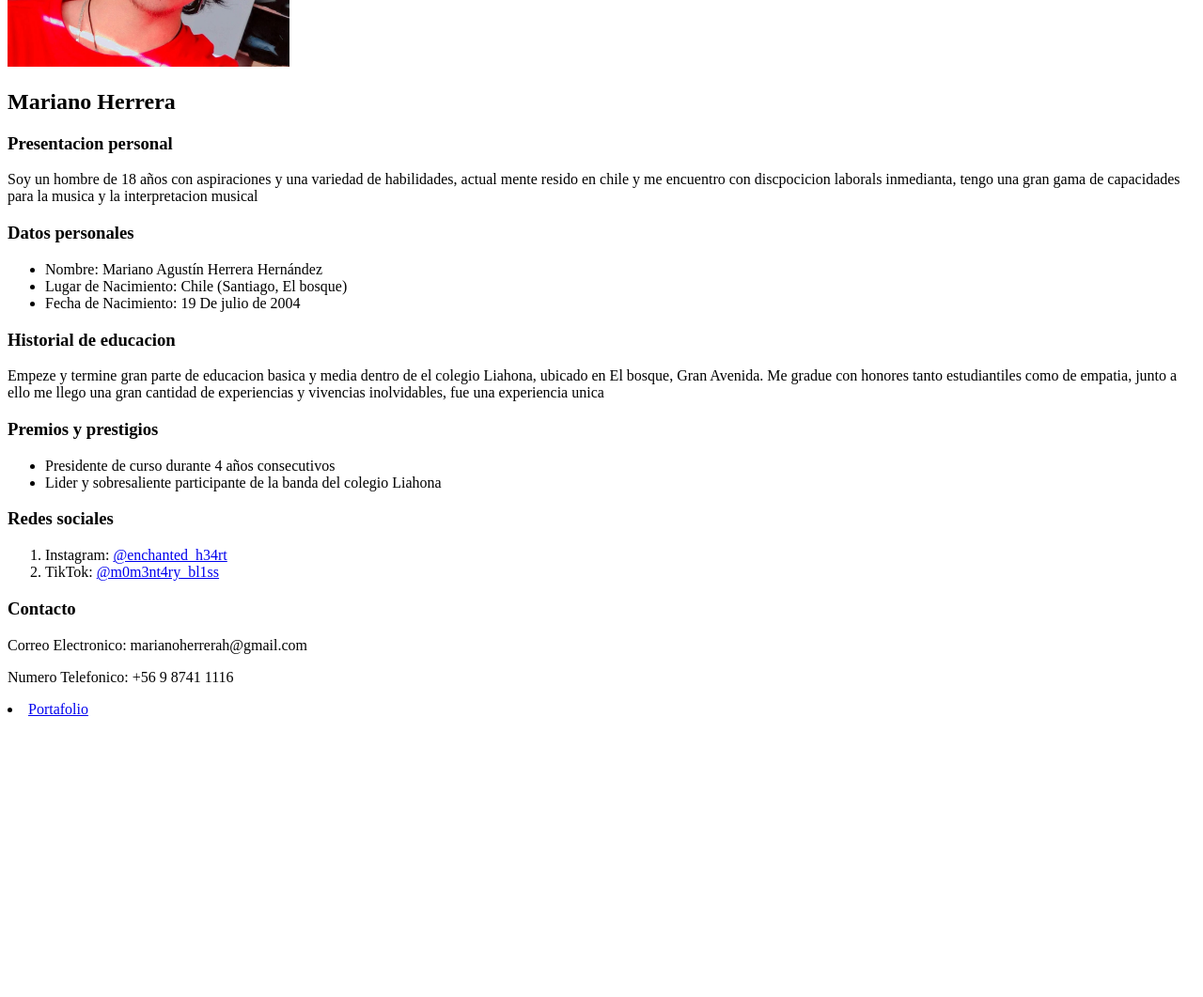
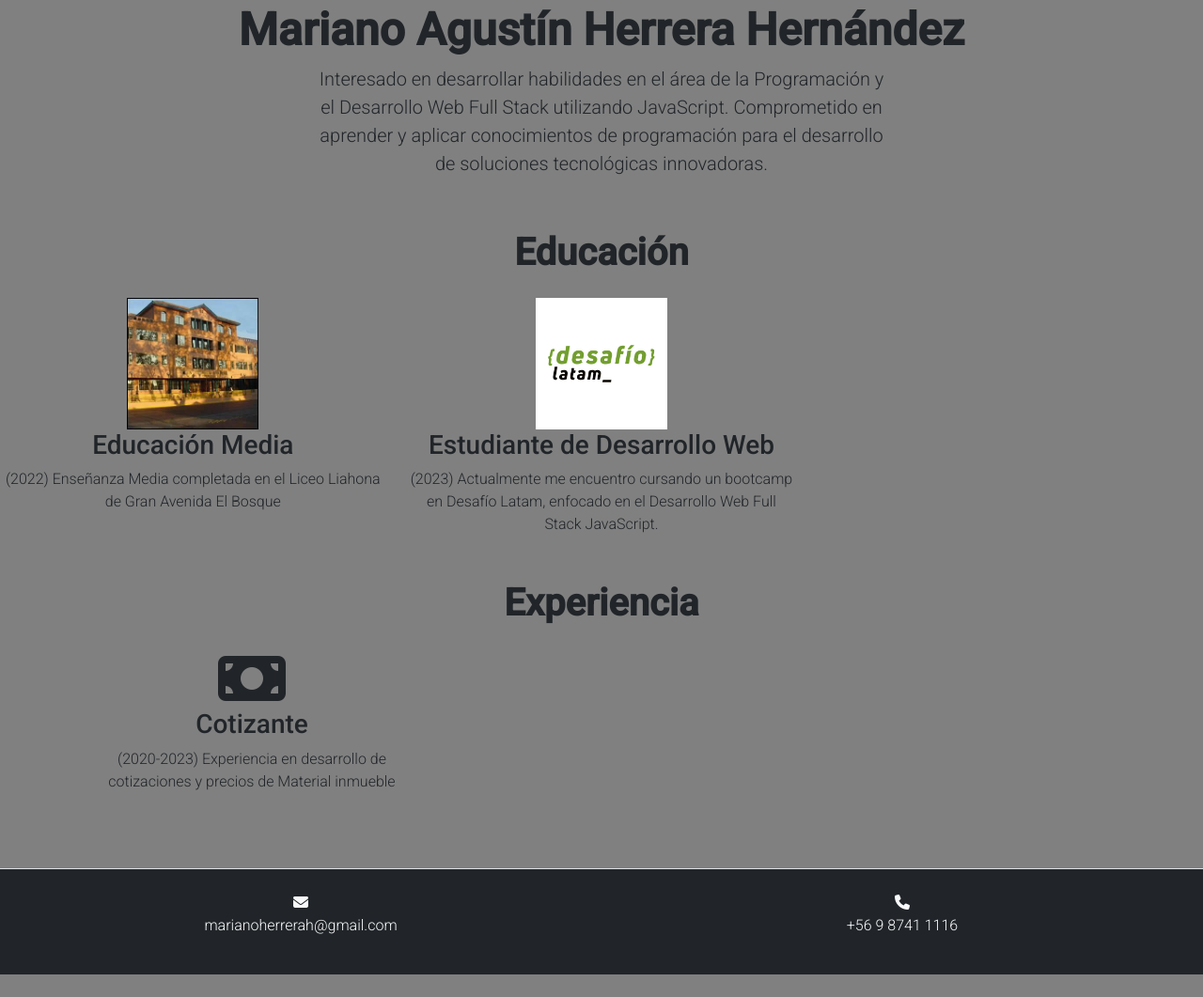
Before and after one commit to Mariano1904/Curriculum, a plain HTML site: page index.html in a window 1280 px wide. Shown: the part 309-1370 px from the top of the page at 94% size. Before the commit the page ends 1081 px from the top, so only its background shows below. Drawn offline with nearby package versions, Linux system fonts and the light colour scheme.

Commit message:
Edicion del Curriculum

```diff
--- /dev/null
+++ b/Assets/css/style.css
@@ -0,0 +1,13 @@
+body{
+    font-family: 'Roboto', sans-serif;
+    background-color: grey;
+
+}
+
+p{
+    font-weight: 300;
+}
+
+.row{
+    text-align: center;
+}
--- a/index.html
+++ b/index.html
@@ -1,46 +1,92 @@
-<!DOCTYPE html>
-<html lang="en">
-<head>
-    <meta charset="UTF-8">
+<!doctype html>
+<html lang="es">
+  <head>
+    <!-- Required meta tags -->
+    <meta charset="utf-8">
     <meta http-equiv="X-UA-Compatible" content="IE=edge">
-    <meta name="viewport" content="width=device-width, initial-scale=1.0">
-    <title>Curriculum de Mariano Herrera</title>
-</head>
-<body>
-    <h1>Curriculum Vitae</h1>
-    <img src="./Assets/imgs/WhatsApp Image 2023-03-06 at 19.42.27.jpeg" alt="" width="300">
-    <h2>Mariano Herrera</h2>
-    <h3>Presentacion personal</h3>
-    <p>Soy un hombre de 18 años con aspiraciones y una variedad de habilidades,
-        actual mente resido en chile y me encuentro con discpocicion laborals
-        inmedianta, tengo una gran gama de capacidades para la musica y la
-        interpretacion musical</p>
-        <h3>Datos personales</h3>
-        <ul>
-            <li>Nombre: Mariano Agustín Herrera Hernández</li>
-            <li>Lugar de Nacimiento: Chile (Santiago, El bosque)</li>
-            <li>Fecha de Nacimiento: 19 De julio de 2004</li>
-        </ul>
-        <h3>Historial de educacion</h3>
-        <p>Empeze y termine gran parte de educacion basica y media dentro de el colegio Liahona, ubicado en El bosque, Gran Avenida.
-            Me gradue con honores tanto estudiantiles como de empatia, junto a ello me llego una gran cantidad de experiencias y vivencias
-            inolvidables, fue una experiencia unica </p>
-    <h3>Premios y prestigios</h3>
-    <ul>
-        <li>Presidente de curso durante 4 años consecutivos</li>
-        <li>Lider y sobresaliente participante de la banda del colegio Liahona</li>
-    </ul>
-    <h3>Redes sociales</h3>
-    <ol>
-        <li>Instagram: <a href="https://www.instagram.com/enchanted_h34rt/">@enchanted_h34rt </a></li>
-        <li>TikTok: <a href="https://www.tiktok.com/@m0m3nt4ry_bl1ss">@m0m3nt4ry_bl1ss</a></li>
-    </ol>
-    <h3>Contacto</h3>
-    <p>Correo Electronico: marianoherrerah@gmail.com</p>
-    <p>Numero Telefonico: +56 9 8741 1116</p>
+    <meta name="viewport" content="width=device-width, initial-scale=1">
 
-    <li><a href="./Portafolio/Portafolio .html" target="_blank">Portafolio</a></li>
+    <!-- Bootstrap CSS -->
+    <link href="https://cdn.jsdelivr.net/npm/bootstrap@5.1.3/dist/css/bootstrap.min.css" rel="stylesheet" integrity="sha384-1BmE4kWBq78iYhFldvKuhfTAU6auU8tT94WrHftjDbrCEXSU1oBoqyl2QvZ6jIW3" crossorigin="anonymous">
+    <link rel="stylesheet" href="./assets/css/style.css">
+    <title>Currículum Vitae De Mariano Herrera</title>
 
+    <!-- Google Fonts -->
+    <link rel="preconnect" href="https://fonts.googleapis.com">
+    <link rel="preconnect" href="https://fonts.gstatic.com" crossorigin>
+    <link href="https://fonts.googleapis.com/css2?family=Roboto:wght@300;500&display=swap" rel="stylesheet">
 
-</body>
+    <!-- Font Awesome -->
+    <link rel="stylesheet" href="https://cdnjs.cloudflare.com/ajax/libs/font-awesome/6.4.0/css/all.min.css" integrity="sha512-iecdLmaskl7CVkqkXNQ/ZH/XLlvWZOJyj7Yy7tcenmpD1ypASozpmT/E0iPtmFIB46ZmdtAc9eNBvH0H/ZpiBw==" crossorigin="anonymous" referrerpolicy="no-referrer"/>
+  </head>
+  <body>
+
+    <nav class="navbar navbar-expand-lg navbar-dark bg-dark">
+      <div class="container-fluid">
+        <a class="navbar-brand" href="#">Currículum Vitae</a>
+        <button class="navbar-toggler" type="button" data-bs-toggle="collapse" data-bs-target="#navbarNavAltMarkup" aria-controls="navbarNavAltMarkup" aria-expanded="false" aria-label="Toggle navigation">
+          <span class="navbar-toggler-icon"></span>
+        </button>
+        <div class="collapse navbar-collapse" id="navbarNavAltMarkup">
+          <div class="navbar-nav">
+            <a class="nav-link active" aria-current="page" href="#">Portafolio</a>
+          </div>
+        </div>
+      </div>
+    </nav>
+
+    <div class="px-4 py-3 my-3 text-center">
+      <img class="d-block mx-auto mb-4" src="/Assets/imgs/WhatsApp Image 2023-03-06 at 19.42.27.jpeg" alt="" width="200" height="200">
+      <h1 class="display-5 fw-bold">Mariano Agustín Herrera Hernández</h1>
+      <div class="col-lg-6 mx-auto">
+        <p class="lead mb-4">Interesado en desarrollar habilidades en el área de la Programación y el Desarrollo Web Full Stack utilizando JavaScript. Comprometido en aprender y aplicar conocimientos de programación para el desarrollo de soluciones tecnológicas innovadoras.</p>
+      </div>
+    </div>
+
+      <h1 class="text-center fw-bold mt-3">Educación</h1>
+      <div class="row py-3">
+        <div class="col-lg-4">
+          <img src="/Assets/imgs/Colegio Liahona GA.jpg" alt="" height="140" width="140">
+
+          <h3>Educación Media</h3>
+          <p>(2022) Enseñanza Media completada en el Liceo Liahona de Gran Avenida El Bosque</p>
+        </div><!-- /.col-lg-4 -->
+        <div class="col-lg-4">
+            <img src="/Assets/imgs/desafio latam logo.jpg" alt="" height="140" width="140">
+
+          <h3>Estudiante de Desarrollo Web</h3>
+          <p>(2023) Actualmente me encuentro cursando un bootcamp en Desafío Latam, enfocado en el Desarrollo Web Full Stack JavaScript.</p>
+        </div><!-- /.col-lg-4 -->
+      </div>
+
+      <h1 class="text-center fw-bold mt-3">Experiencia</h1>
+      <div class="container px-4 py-3" id="featured-3">
+        <div class="row g-4 row-cols-1 row-cols-lg-3">
+          <div class="feature col">
+            <i class="fa-solid fa-money-bill fa-4x"></i>
+            <h3>Cotizante</h3>
+            <p>(2020-2023) Experiencia en desarrollo de cotizaciones y precios de Material inmueble</p>
+
+              <svg class="bi" width="1em" height="1em"><use xlink:href="#chevron-right"></use></svg>
+            </a>
+          </div>
+
+        </div>
+      </div>
+
+      <footer class="d-flex justify-content-center py-4 my-4 border-top text-center bg-dark text-light">
+        <div class="feature col">
+          <i class="fa-solid fa-envelope"></i>
+          <p>marianoherrerah@gmail.com</p>
+        </div>
+        <div class="feature col">
+          <i class="fa-solid fa-phone"></i>
+          <p>+56 9 8741 1116</p>
+        </div>
+      </footer>
+
+    <script src="https://cdn.jsdelivr.net/npm/@popperjs/core@2.10.2/dist/umd/popper.min.js" integrity="sha384-7+zCNj/IqJ95wo16oMtfsKbZ9ccEh31eOz1HGyDuCQ6wgnyJNSYdrPa03rtR1zdB" crossorigin="anonymous"></script>
+    <script src="https://cdn.jsdelivr.net/npm/bootstrap@5.1.3/dist/js/bootstrap.min.js" integrity="sha384-QJHtvGhmr9XOIpI6YVutG+2QOK9T+ZnN4kzFN1RtK3zEFEIsxhlmWl5/YESvpZ13" crossorigin="anonymous"></script>
+
+  </body>
 </html>
```
Also changed, not shown: Assets/imgs/Colegio Liahona GA.jpg (added), Assets/imgs/desafio latam logo.jpg (added).
